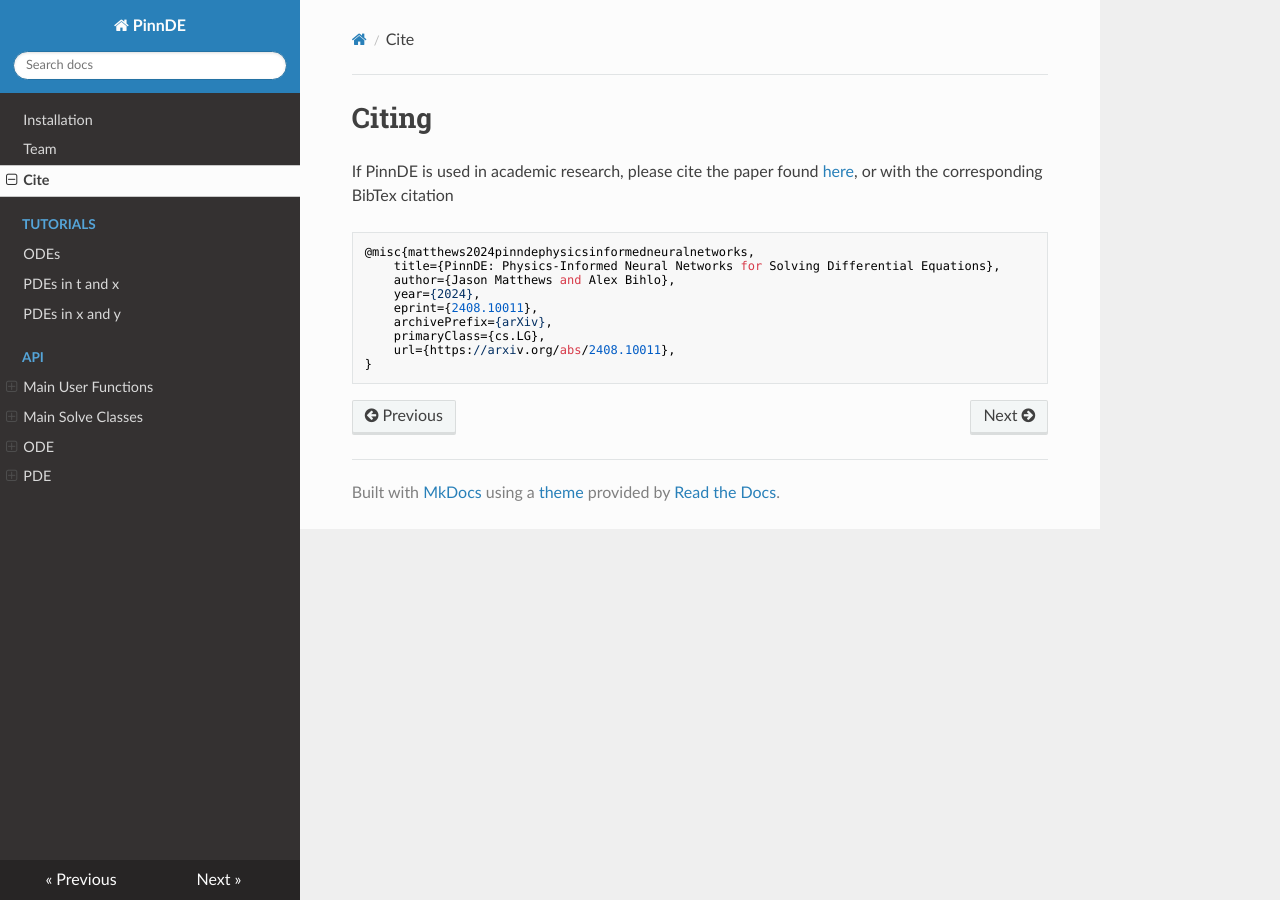
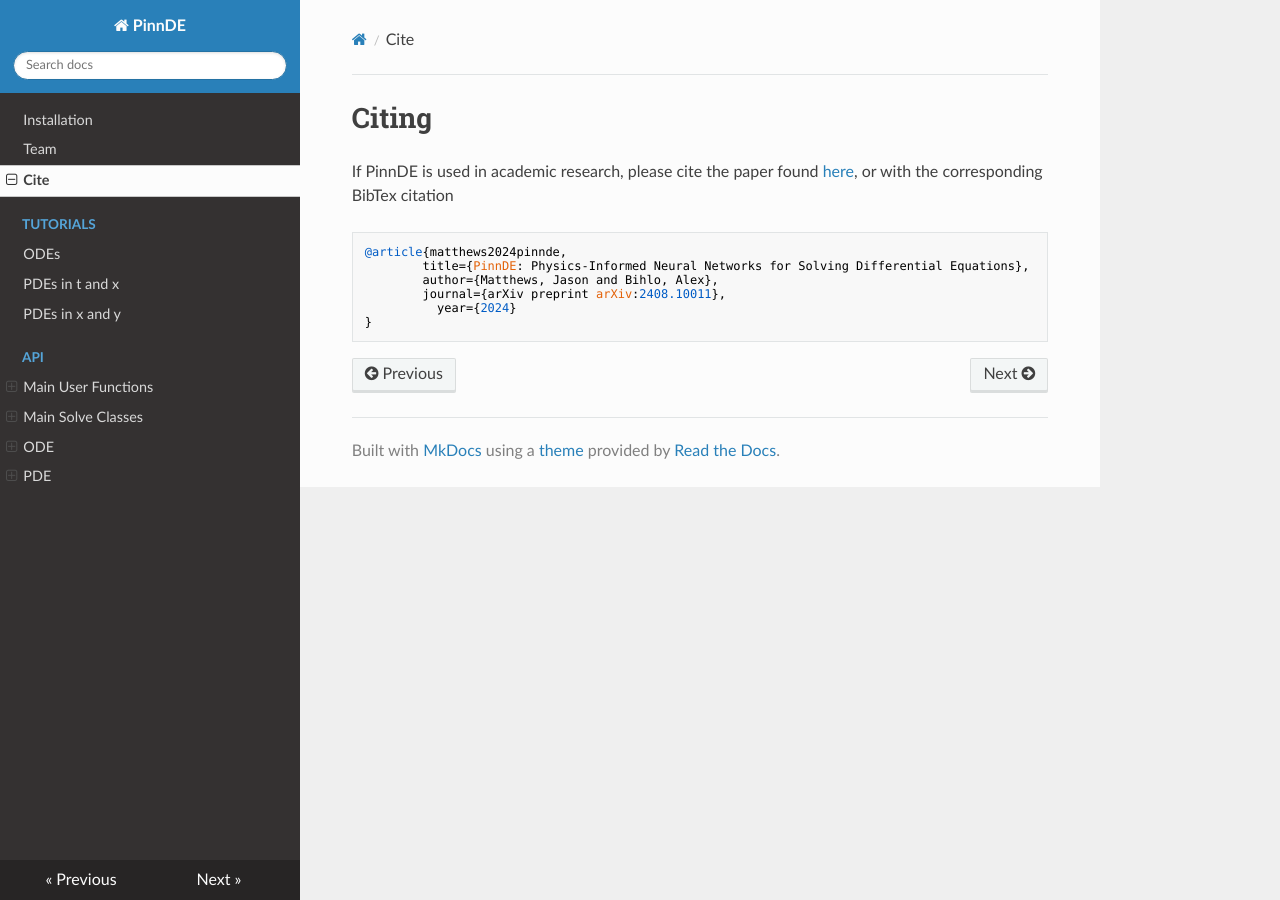
Before and after one commit to JB55Matthews/PinnDE, an MkDocs documentation site: the page built from docs/cite.md, in a window 1280 px wide. Built offline with MkDocs 1.6.1, drawn with Linux system fonts in a browser that asks for light colours; nearby versions of some CDN libraries.

Commit message:
Update cite.md

```diff
--- a/docs/cite.md
+++ b/docs/cite.md
@@ -3,12 +3,9 @@
 If PinnDE is used in academic research, please cite the paper found [here](https://arxiv.org/abs/2408.10011),
 or with the corresponding BibTex citation
 
-    @misc{matthews2024pinndephysicsinformedneuralnetworks,
-        title={PinnDE: Physics-Informed Neural Networks for Solving Differential Equations},
-        author={Jason Matthews and Alex Bihlo},
-        year={2024},
-        eprint={2408.10011},
-        archivePrefix={arXiv},
-        primaryClass={cs.LG},
-        url={https://arxiv.org/abs/2408.10011},
+    @article{matthews2024pinnde,
+            title={PinnDE: Physics-Informed Neural Networks for Solving Differential Equations},
+            author={Matthews, Jason and Bihlo, Alex},
+            journal={arXiv preprint arXiv:2408.10011},
+              year={2024}
     }
```
